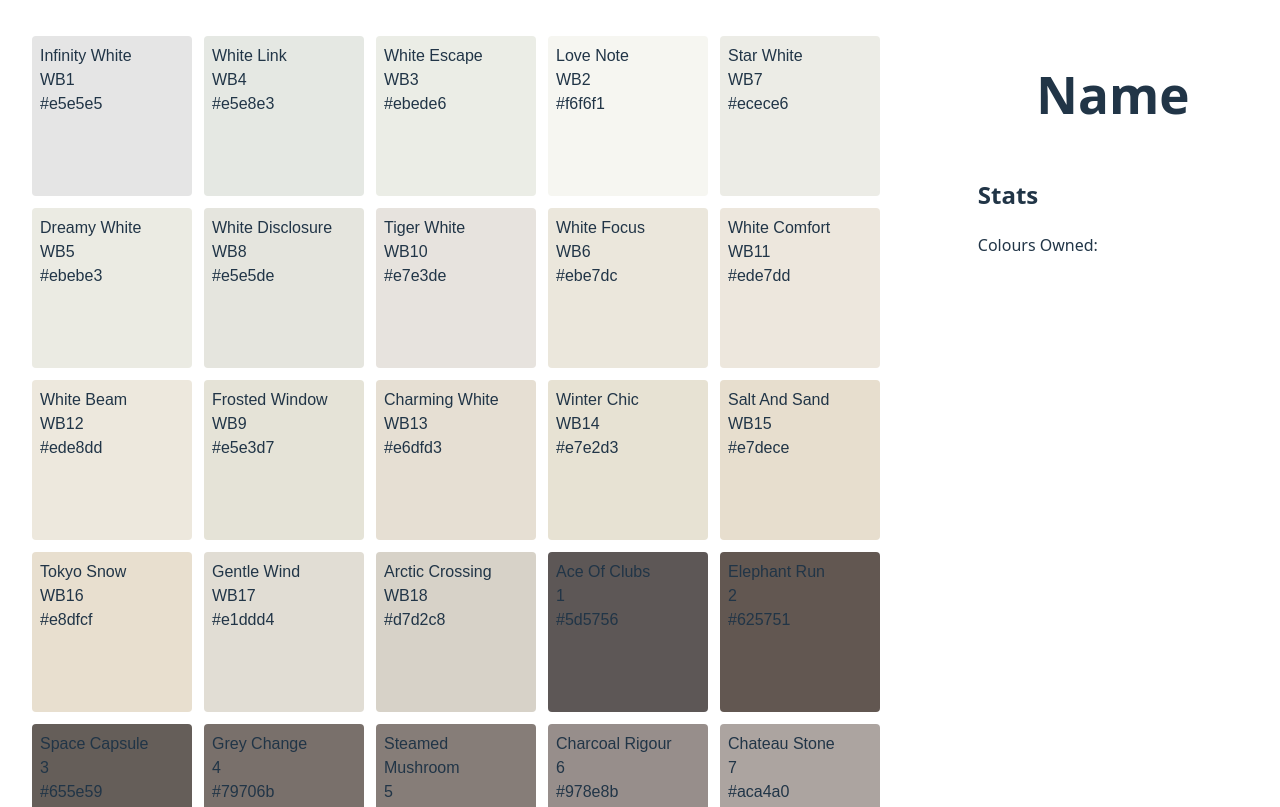
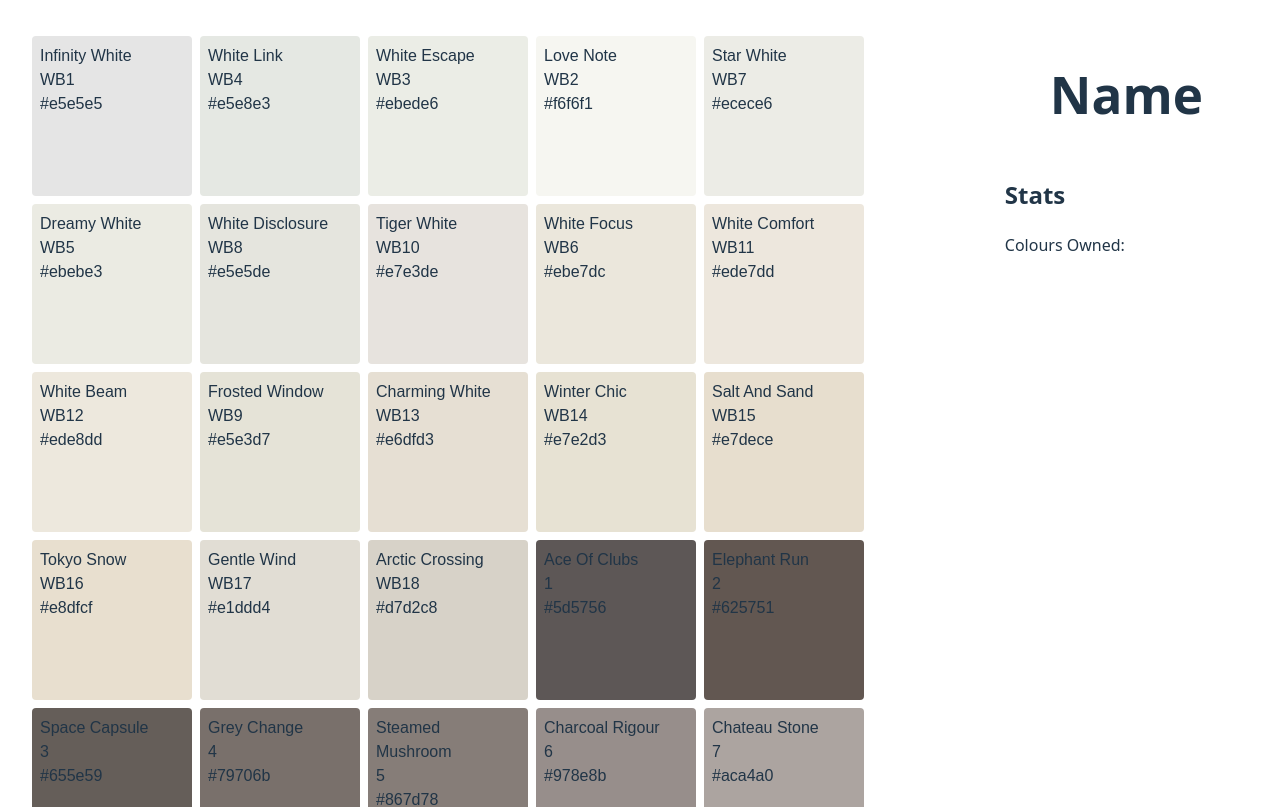
Before and after one commit to Jazzmoin/Hueventory, a Svelte app: page / in a window 1280 px wide. Shown: the top 807 px of the page. Built offline with nearby package versions, Linux system fonts and the light colour scheme.

Commit message:
deleted stores dir

```diff
--- a/src/App.svelte
+++ b/src/App.svelte
@@ -15,7 +15,7 @@
 </script>
 
 <main class="main">
-    <div class="column" style="flex-grow:1.75">
+    <div class="column" style="flex-grow:2">
         <div class="swatch-container">
             {#each $colourInfo as colour}
                 <ColourSwatch {colour} />
@@ -43,7 +43,6 @@
     .swatch-container {
         display: flex;
         flex-wrap: wrap;
-        gap: 0.25rem;
     }
 
     :global(.column) {
--- a/src/lib/stores/colours.ts
+++ /dev/null
@@ -1,3 +0,0 @@
-import { writable } from 'svelte/store';
-
-export const colours = writable([]);
```
Also changed, not shown: src/lib/stores/loadColours.ts (deleted, +0 -9 lines), 1 other file (tests, documents, lock files or other folders).
